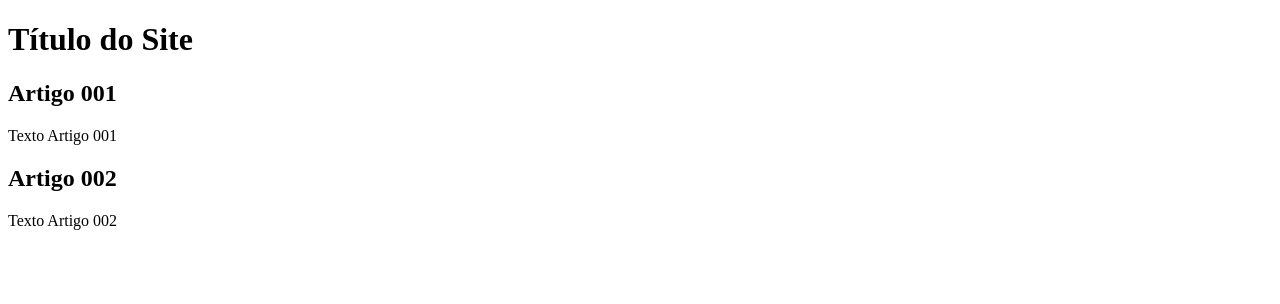
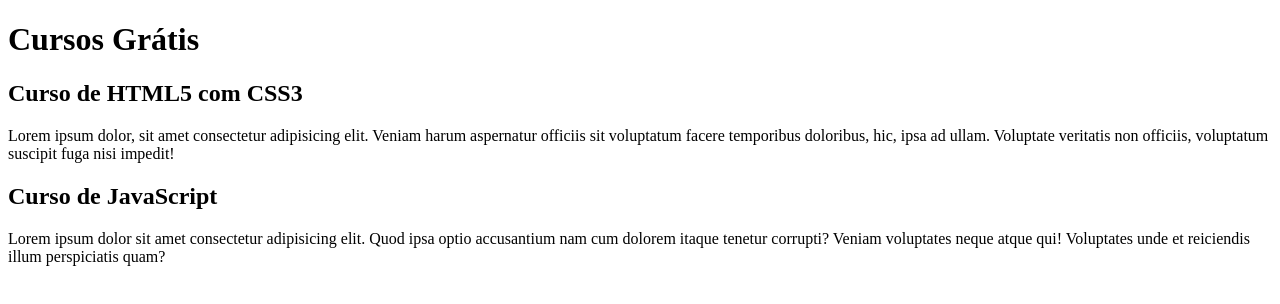
Before and after one commit to thiagoaugustoS/projeto-site, a plain HTML site: page index.html in a window 1280 px wide. Drawn offline with Linux system fonts and the light colour scheme.

Commit message:
comecei a escrever conteúdo

```diff
--- a/index.html
+++ b/index.html
@@ -9,15 +9,15 @@
 <body>
     <main>
         <header>
-            <h1>Título do Site</h1>
+            <h1>Cursos Grátis</h1>
         </header>
         <article>
-            <h2>Artigo 001</h2>
-            <p>Texto Artigo 001</p>
+            <h2>Curso de HTML5 com CSS3</h2>
+            <p>Lorem ipsum dolor, sit amet consectetur adipisicing elit. Veniam harum aspernatur officiis sit voluptatum facere temporibus doloribus, hic, ipsa ad ullam. Voluptate veritatis non officiis, voluptatum suscipit fuga nisi impedit!</p>
         </article>
         <article>
-            <h2>Artigo 002</h2>
-            <p>Texto Artigo 002</p>
+            <h2>Curso de JavaScript</h2>
+            <p>Lorem ipsum dolor sit amet consectetur adipisicing elit. Quod ipsa optio accusantium nam cum dolorem itaque tenetur corrupti? Veniam voluptates neque atque qui! Voluptates unde et reiciendis illum perspiciatis quam?</p>
         </article>
     </main>
 </body>
```
